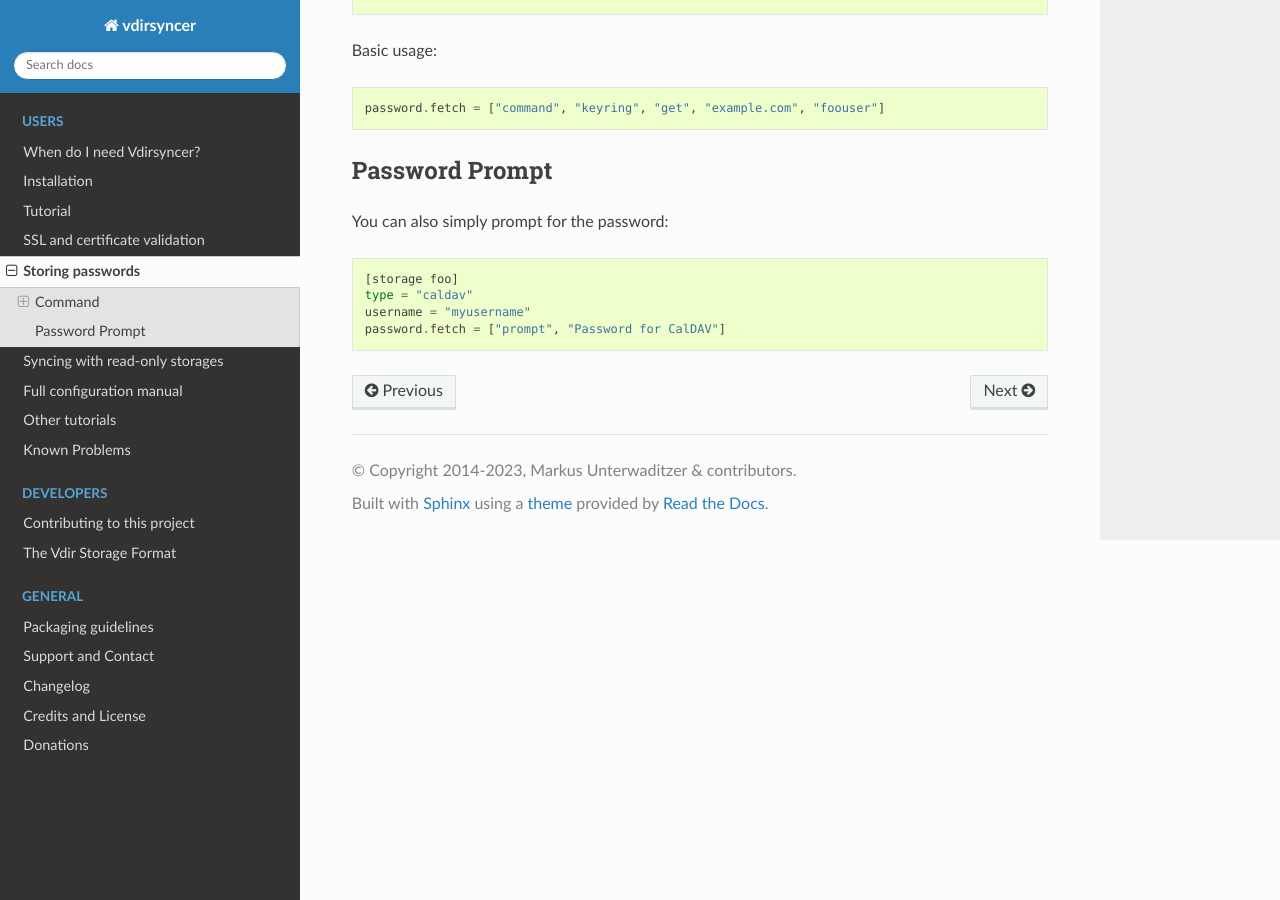
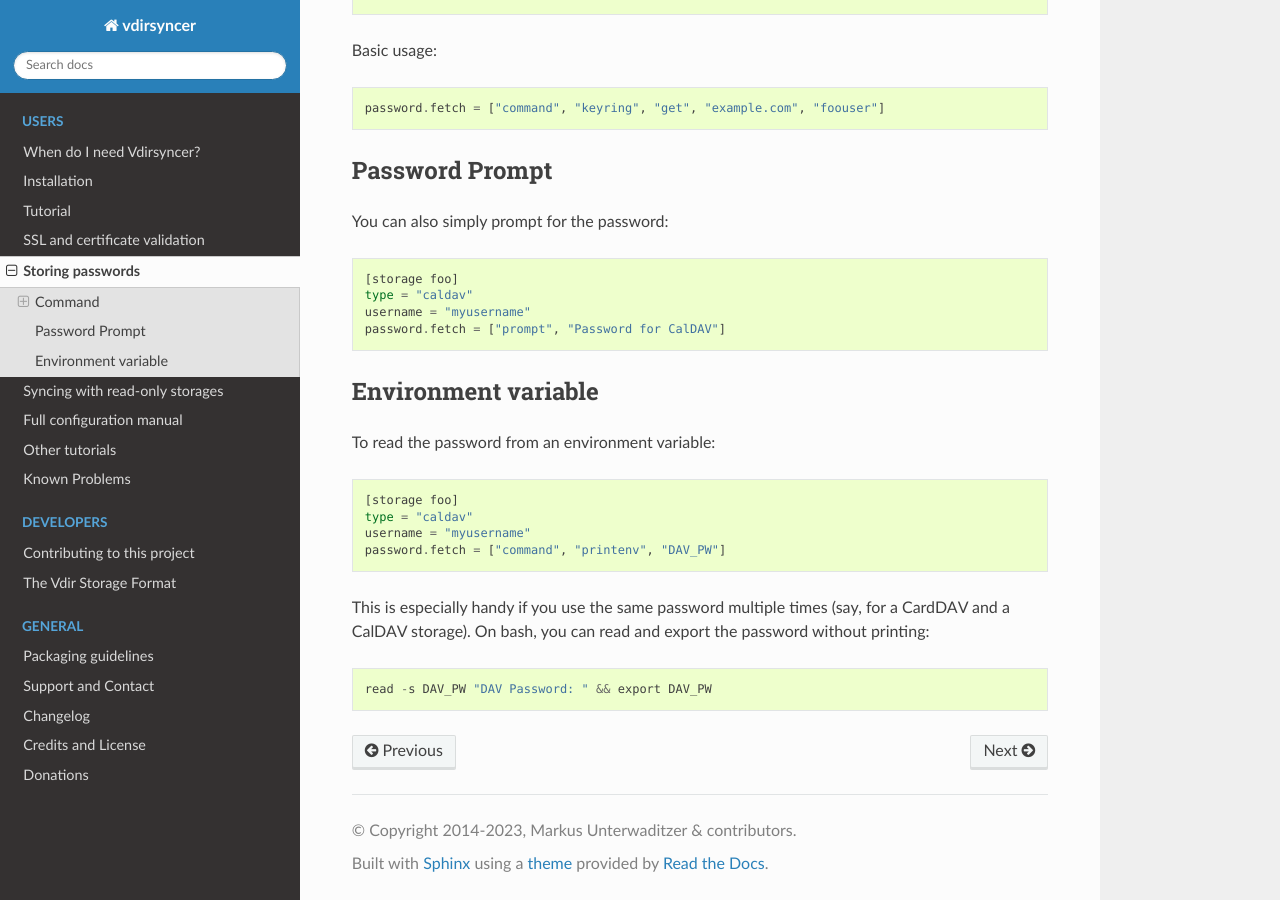
Before and after one commit to pimutils/vdirsyncer, a Sphinx documentation site: the page built from docs/keyring.rst, in a window 1280 px wide and 900 px high, scrolled down 1392 px. Built offline with Sphinx 7.4.7 and the Read the Docs theme 2.0.0, drawn with Linux system fonts in a browser that asks for light colours.

Commit message:
docs: add instructions to get pw from environment variable
tested with vdirsyncer 0.19.2 on archlinux

```diff
--- a/docs/keyring.rst
+++ b/docs/keyring.rst
@@ -78,3 +78,19 @@ You can also simply prompt for the password::
     type = "caldav"
     username = "myusername"
     password.fetch = ["prompt", "Password for CalDAV"]
+
+Environment variable
+===============
+
+To read the password from an environment variable::
+
+    [storage foo]
+    type = "caldav"
+    username = "myusername"
+    password.fetch = ["command", "printenv", "DAV_PW"]
+
+This is especially handy if you use the same password multiple times
+(say, for a CardDAV and a CalDAV storage).
+On bash, you can read and export the password without printing::
+
+    read -s DAV_PW "DAV Password: " && export DAV_PW
```
